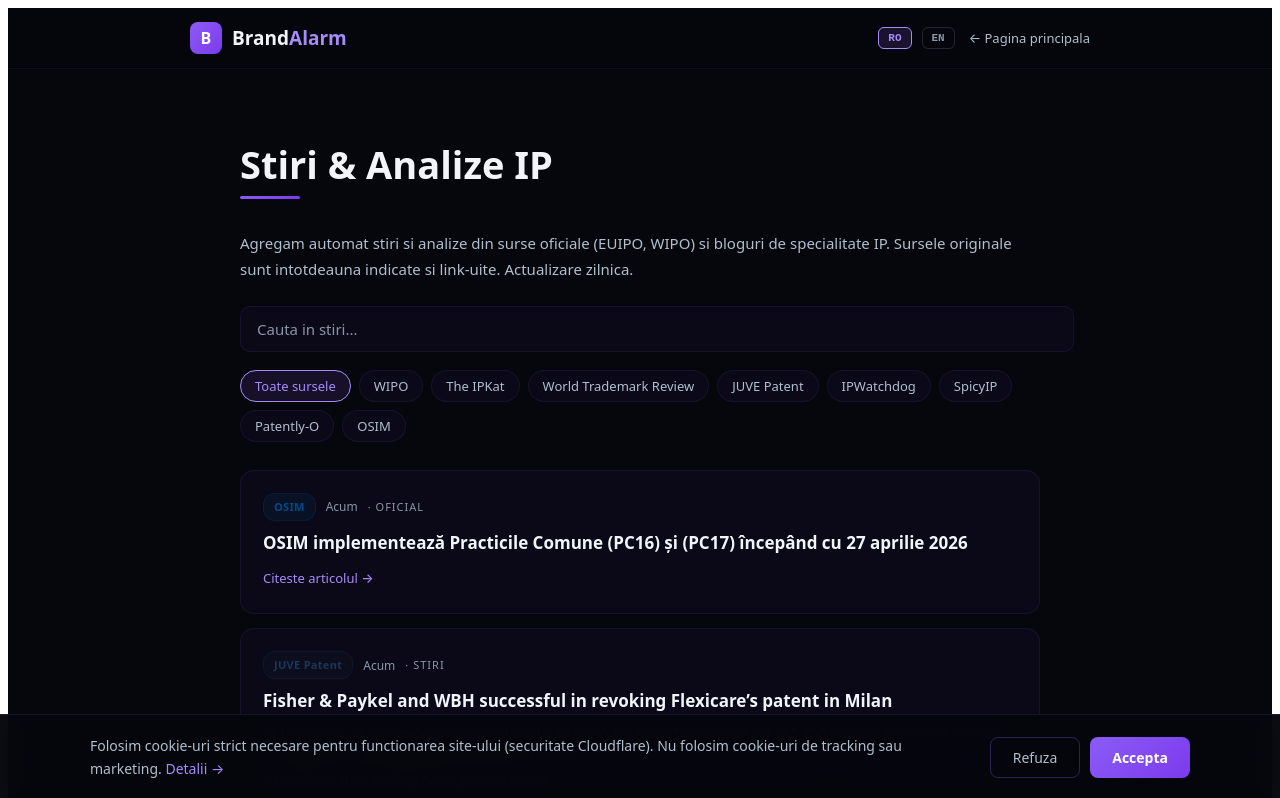
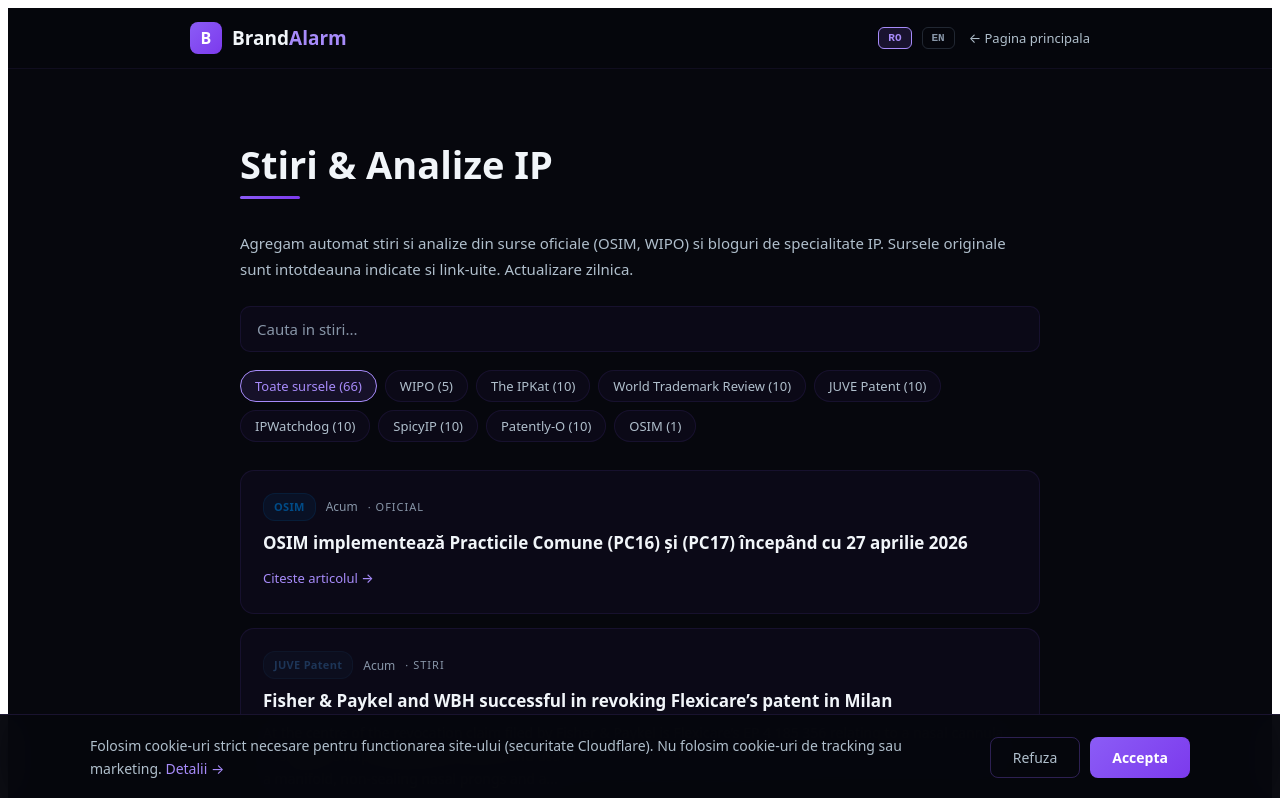
Before and after one commit to lbaltoi/brandalarm-site, a React (Vite) app: page /blog in a window 1280 px wide. Shown: the top 798 px of the page. Built offline with nearby package versions, Linux system fonts and the light colour scheme.

Commit message:
Fix Blog filters: remove lang filter, show counts, auto-reset

```diff
--- a/src/pages/Blog.jsx
+++ b/src/pages/Blog.jsx
@@ -11,7 +11,7 @@
   ro: {
     title: "Stiri & Analize IP",
     desc: "Fluxul zilnic de stiri despre marci comerciale, proprietate intelectuala si legislatie europeana din principalele surse oficiale si bloguri de specialitate.",
-    intro: "Agregam automat stiri si analize din surse oficiale (EUIPO, WIPO) si bloguri de specialitate IP. Sursele originale sunt intotdeauna indicate si link-uite. Actualizare zilnica.",
+    intro: "Agregam automat stiri si analize din surse oficiale (OSIM, WIPO) si bloguri de specialitate IP. Sursele originale sunt intotdeauna indicate si link-uite. Actualizare zilnica.",
     search: "Cauta in stiri...",
     allSources: "Toate sursele",
     loading: "Se incarca stirile...",
@@ -20,13 +20,12 @@
     readMore: "Citeste articolul",
     lastUpdate: "Ultima actualizare",
     categories: { official: "Oficial", blog: "Blog", news: "Stiri" },
-    sourcesLabel: "Surse monitorizate",
-    disclaimer: "Stirile sunt agregate automat din surse publice prin RSS. Pentru articolul complet, te rugam sa vizitezi sursa originala indicata in fiecare card. BrandAlarm nu isi asuma continutul surselor terte."
+    disclaimer: "Stirile sunt agregate automat din surse publice (RSS si pagini web publice). Pentru articolul complet, te rugam sa vizitezi sursa originala indicata in fiecare card. BrandAlarm nu isi asuma continutul surselor terte."
   },
   en: {
     title: "IP News & Insights",
     desc: "Daily feed of trademark, intellectual property and European legislation news from major official sources and specialized IP blogs.",
-    intro: "We automatically aggregate news and analysis from official sources (EUIPO, WIPO) and specialized IP blogs. Original sources are always indicated and linked. Updated daily.",
+    intro: "We automatically aggregate news and analysis from official sources (OSIM, WIPO) and specialized IP blogs. Original sources are always indicated and linked. Updated daily.",
     search: "Search news...",
     allSources: "All sources",
     loading: "Loading news...",
@@ -35,8 +34,7 @@
     readMore: "Read article",
     lastUpdate: "Last updated",
     categories: { official: "Official", blog: "Blog", news: "News" },
-    sourcesLabel: "Monitored sources",
-    disclaimer: "News items are automatically aggregated from public RSS sources. For the full article, please visit the original source indicated on each card. BrandAlarm does not endorse third-party source content."
+    disclaimer: "News items are automatically aggregated from public sources (RSS feeds and public web pages). For the full article, please visit the original source indicated on each card. BrandAlarm does not endorse third-party source content."
   }
 };
 
@@ -88,21 +86,37 @@
       });
   }, []);
 
+  // Reset activeSource if it becomes invalid after data load
+  useEffect(() => {
+    if (data && data.sources && activeSource !== "all") {
+      const exists = data.sources.some((s) => s.id === activeSource);
+      if (!exists) setActiveSource("all");
+    }
+  }, [data, activeSource]);
+
   const filtered = useMemo(() => {
     if (!data || !data.items) return [];
-    let items = data.items;
+    let items = [...data.items];
+
+    // Source filter (always applies, independent of language)
     if (activeSource !== "all") {
       items = items.filter((i) => i.sourceId === activeSource);
     }
+
+    // Search filter
     if (query.trim()) {
       const q = query.toLowerCase();
       items = items.filter(
         (i) =>
-          i.title.toLowerCase().includes(q) ||
-          i.description.toLowerCase().includes(q) ||
-          i.source.toLowerCase().includes(q)
+          (i.title || "").toLowerCase().includes(q) ||
+          (i.description || "").toLowerCase().includes(q) ||
+          (i.source || "").toLowerCase().includes(q)
       );
     }
+
+    // Sort by date descending
+    items.sort((a, b) => new Date(b.date).getTime() - new Date(a.date).getTime());
+
     return items;
   }, [data, activeSource, query]);
 
@@ -120,9 +134,16 @@
           font-family: inherit;
           outline: none;
           transition: border-color .2s;
+          box-sizing: border-box;
         }
         .bl-input:focus { border-color: ${P.ac}; }
         .bl-input::placeholder { color: ${P.dm}; }
+        .bl-chips {
+          display: flex;
+          gap: 8px;
+          flex-wrap: wrap;
+          margin-bottom: 28px;
+        }
         .bl-chip {
           background: ${P.sf};
           border: 1px solid ${P.bd};
@@ -163,6 +184,11 @@
           font-weight: 600;
           letter-spacing: 0.3px;
         }
+        .bl-count {
+          font-size: 12px;
+          color: ${P.dm};
+          margin-bottom: 16px;
+        }
         @media (max-width: 640px) {
           .bl-card { padding: 18px; }
         }
@@ -183,22 +209,28 @@
 
       {/* Source filter chips */}
       {data && data.sources && data.sources.length > 0 && (
-        <div style={{ display: "flex", gap: 8, flexWrap: "wrap", marginBottom: 28, overflowX: "auto" }}>
+        <div className="bl-chips">
           <button
+            type="button"
             className={`bl-chip ${activeSource === "all" ? "active" : ""}`}
             onClick={() => setActiveSource("all")}
           >
-            {d.allSources}
+            {d.allSources} ({data.items.length})
           </button>
-          {data.sources.map((s) => (
+          {data.sources.map((s) => {
+            const count = data.items.filter((i) => i.sourceId === s.id).length;
+            if (count === 0) return null;
+            return (
               <button
                 key={s.id}
+                type="button"
                 className={`bl-chip ${activeSource === s.id ? "active" : ""}`}
                 onClick={() => setActiveSource(s.id)}
               >
-              {s.name}
+                {s.name} ({count})
               </button>
-          ))}
+            );
+          })}
         </div>
       )}
 
@@ -232,6 +264,13 @@
       {!loading && !error && data && data.items.length > 0 && filtered.length === 0 && (
         <div style={{ textAlign: "center", padding: "40px 0", color: P.mu, fontSize: 15 }}>
           {d.noResults}
+        </div>
+      )}
+
+      {/* Result count */}
+      {!loading && filtered.length > 0 && (query.trim() || activeSource !== "all") && (
+        <div className="bl-count">
+          {filtered.length} {lang === "ro" ? "rezultate" : "results"}
         </div>
       )}
 
```
Lines whose indentation alone changed are shown as unchanged.
